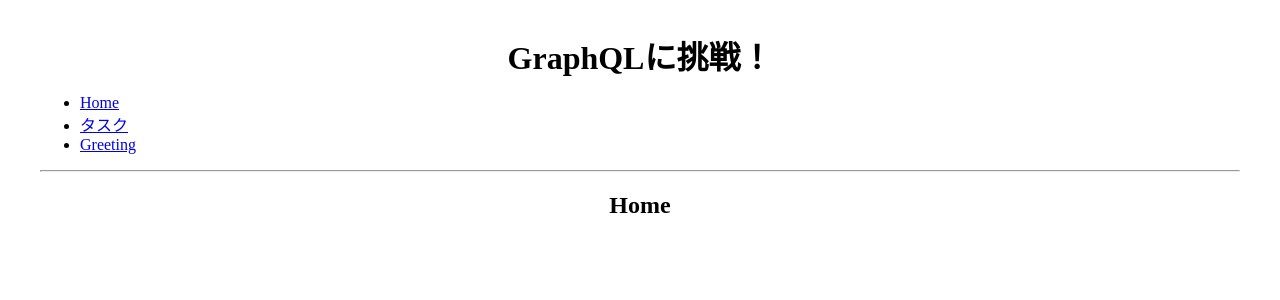
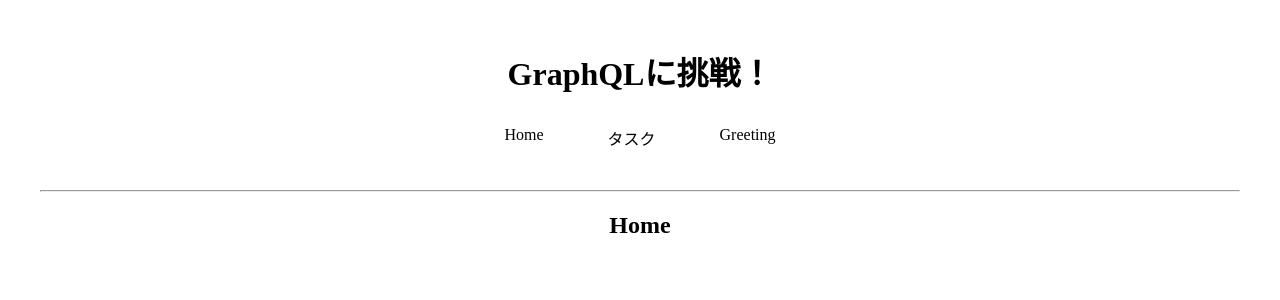
Before and after one commit to azufb/react-express-app, a React (Create React App) app: page / in a window 1280 px wide. Shown: the top 300 px of the page. Built offline with nearby package versions, Linux system fonts and the light colour scheme.

Commit message:
ナビゲーション部分スタイル適用

```diff
--- a/src/Router.tsx
+++ b/src/Router.tsx
@@ -1,24 +1,31 @@
+/** @jsxImportSource @emotion/react */
+
 import { Routes, Route, Link, Outlet, BrowserRouter } from 'react-router-dom';
 import TasksIndex from './pages/Tasks/TasksIndex';
 import GreetingIndex from './pages/Greeting/GreetingIndex';
 import HomeIndex from './pages/Home/HomeIndex';
+import { navigationWrapper, navigation } from './styles/navigation';
 
 const Layout = () => {
   return (
     <div>
-      <nav>
-        <ul>
-          <li>
+      <div css={navigationWrapper}>
+        <div css={navigation}>
+          <span>
             <Link to='/'>Home</Link>
-          </li>
-          <li>
+          </span>
+        </div>
+        <div css={navigation}>
+          <span>
             <Link to='/Tasks'>タスク</Link>
-          </li>
-          <li>
+          </span>
+        </div>
+        <div css={navigation}>
+          <span>
             <Link to='/Greeting'>Greeting</Link>
-          </li>
-        </ul>
-      </nav>
+          </span>
+        </div>
+      </div>
 
       <hr />
 
--- a/src/styles/app.ts
+++ b/src/styles/app.ts
@@ -1,7 +1,7 @@
 import { css } from '@emotion/react';
 
 export const appWrapper = css`
-  padding: 1.5rem 2rem;
+  padding: 2.5rem 2rem;
 `;
 
 export const appTitle = css`
--- /dev/null
+++ b/src/styles/navigation.ts
@@ -0,0 +1,16 @@
+import { css } from '@emotion/react';
+
+export const navigationWrapper = css`
+  display: flex;
+  justify-content: center;
+  padding: 2rem 0;
+`;
+
+export const navigation = css`
+  margin: 0 2rem;
+
+  a {
+    color: initial;
+    text-decoration: none;
+  }
+`;
```
